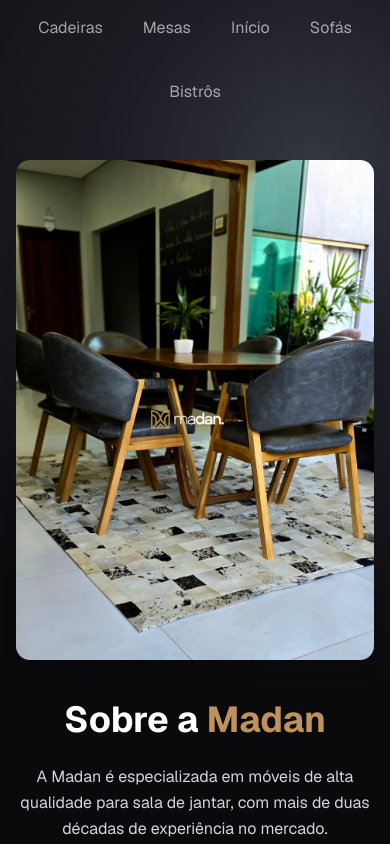
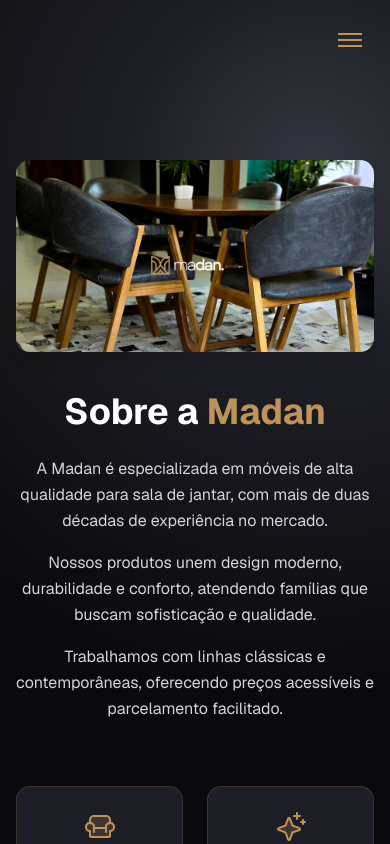
Before and after one commit to KkauDev/catalogo-moveleiro, a Next.js app: page /introducao in a window 390 px wide. Built offline with nearby package versions, Linux system fonts and the light colour scheme.

Commit message:
adicionando responsividade

```diff
--- a/components/layout/navbar.tsx
+++ b/components/layout/navbar.tsx
@@ -1,92 +1,165 @@
 "use client";
 
 import Link from "next/link";
-import { motion, useScroll, useMotionValueEvent } from "framer-motion";
+import {
+  motion,
+  useScroll,
+  useMotionValueEvent,
+  AnimatePresence,
+} from "framer-motion";
 import { useState } from "react";
+import { useRouter, usePathname } from "next/navigation";
 
 export default function Navbar() {
   const { scrollY } = useScroll();
 
   const [hidden, setHidden] = useState(false);
   const [scrolled, setScrolled] = useState(false);
+  const [menuOpen, setMenuOpen] = useState(false);
+
+  const router = useRouter();
+  const pathname = usePathname();
+
+  // Botão "Início"
+  function handleHomeClick(e: React.MouseEvent) {
+    if (pathname === "/") {
+      e.preventDefault();
+      router.refresh();
+      window.scrollTo({ top: 0, behavior: "smooth" });
+    }
+  }
 
   useMotionValueEvent(scrollY, "change", (current) => {
     const previous = scrollY.getPrevious() ?? 0;
 
-    // esconder ao descer
-    if (current > previous && current > 100) {
-      setHidden(true);
-    } else {
-      setHidden(false);
-    }
+    if (current > previous && current > 100) setHidden(true);
+    else setHidden(false);
 
-    // detectar scroll
-    if (current > 50) {
-      setScrolled(true);
-    } else {
-      setScrolled(false);
-    }
+    if (current > 50) setScrolled(true);
+    else setScrolled(false);
   });
 
+  const links = [
+    { name: "Cadeiras", href: "/Novidades" },
+    { name: "Mesas", href: "/Linhas" },
+    { name: "Início", href: "/" },
+    { name: "Sofás", href: "/contato" },
+    { name: "Bistrôs", href: "/contato" },
+  ];
+
+  const mobileLinks = [
+    { name: "Início", href: "/" },
+    { name: "Mesas", href: "/Linhas" },
+    { name: "Cadeiras", href: "/Novidades" },
+    { name: "Sofás", href: "/contato" },
+    { name: "Bistrôs", href: "/contato" },
+  ];
+
   return (
+    <>
       <motion.nav
         className={`fixed top-0 left-0 w-full flex items-center justify-center p-4 z-50 transition-all duration-300
-        ${scrolled ? "backdrop-blur-md shadow-md" : "bg-transparent"}
-      `}
-      animate={{
-        y: hidden ? -100 : 0,
-        opacity: hidden ? 0 : 1,
-      }}
+          ${scrolled ? "backdrop-blur-md shadow-md" : "bg-transparent"}`}
+        animate={{ y: hidden ? -100 : 0, opacity: hidden ? 0 : 1 }}
         transition={{ duration: 0.3, ease: "easeInOut" }}
       >
-      <div className="flex gap-10 md:gap-20 flex-wrap justify-center text-white">
+        {/* DESKTOP */}
+        <div className="hidden md:flex gap-10 md:gap-20 flex-wrap justify-center text-white">
+          {links.map((link) => {
+            const isHome = link.name === "Início";
+
+            return (
               <Link
+                key={link.name}
+                href={link.href}
+                onClick={isHome ? handleHomeClick : undefined}
                 className="opacity-60 hover:opacity-100 transition"
-          href="/Novidades"
               >
                 <span className="relative inline-block cursor-pointer group">
-            Cadeiras
-            <span className="absolute left-0 -bottom-1 h-2px w-0 bg-[#DB9166] transition-all duration-300 group-hover:w-full"></span>
+                  {link.name}
+                  <span className="absolute left-0 -bottom-1 h-0.5 w-0 bg-[#BF925A] transition-all duration-300 group-hover:w-full"></span>
                 </span>
               </Link>
+            );
+          })}
+        </div>
 
+        {/* BOTÃO HAMBURGUER / X */}
+        <button
+          onClick={() => setMenuOpen(!menuOpen)}
+          className="md:hidden absolute top-6 right-6 z-50 w-8 h-8 flex flex-col justify-center items-center gap-1"
+          aria-label="Abrir menu"
+        >
+          <span
+            className={`block h-0.5 w-6 bg-[#BF925A] transform transition duration-300 ease-in-out ${
+              menuOpen ? "rotate-45 translate-y-2" : ""
+            }`}
+          />
+          <span
+            className={`block h-0.5 w-6 bg-[#BF925A] transition duration-300 ease-in-out ${
+              menuOpen ? "opacity-0" : ""
+            }`}
+          />
+          <span
+            className={`block h-0.5 w-6 bg-[#BF925A] transform transition duration-300 ease-in-out ${
+              menuOpen ? "-rotate-45 -translate-y-2" : ""
+            }`}
+          />
+        </button>
+      </motion.nav>
+
+      {/* OVERLAY */}
+      <AnimatePresence>
+        {menuOpen && (
+          <motion.div
+            className="fixed inset-0 bg-black/70 z-40"
+            initial={{ opacity: 0 }}
+            animate={{ opacity: 1 }}
+            exit={{ opacity: 0 }}
+          />
+        )}
+      </AnimatePresence>
+
+      {/* MENU MOBILE */}
+      <AnimatePresence>
+        {menuOpen && (
+          <motion.div
+            initial={{ x: "100%" }}
+            animate={{ x: 0 }}
+            exit={{ x: "100%" }}
+            transition={{ duration: 0.35, ease: "easeInOut" }}
+            className="fixed top-0 right-0 h-full w-[75%] max-w-sm bg-[#0f0f0f] z-50 flex flex-col items-start justify-center px-10 gap-8 text-white shadow-2xl"
+          >
+            {/* BOTÃO X INTERNO */}
+            <button
+              onClick={() => setMenuOpen(false)}
+              className="absolute top-6 right-6 w-8 h-8 flex items-center justify-center"
+            >
+              <span className="absolute w-6 h-0.5 bg-[#BF925A] rotate-45" />
+              <span className="absolute w-6 h-0.5 bg-[#BF925A] -rotate-45" />
+            </button>
+
+            {/* LINKS MOBILE */}
+            {mobileLinks.map((link) => {
+              const isHome = link.name === "Início";
+
+              return (
                 <Link
-          className="opacity-60 hover:opacity-100 transition"
-          href="/Linhas"
+                  key={link.name}
+                  href={link.href}
+                  onClick={(e) => {
+                    if (isHome) handleHomeClick(e);
+                    setMenuOpen(false);
+                  }}
+                  className="text-xl opacity-80 hover:opacity-100 transition"
                 >
-          <span className="relative inline-block cursor-pointer group">
-            Mesas
-            <span className="absolute left-0 -bottom-1 h-2px w-0 bg-[#DB9166] transition-all duration-300 group-hover:w-full"></span>
-          </span>
+                  {link.name}
                 </Link>
-
-        <Link className="opacity-60 hover:opacity-100 transition" href="/">
-          <span className="relative inline-block cursor-pointer group">
-            Início
-            <span className="absolute left-0 -bottom-1 h-2px w-0 bg-[#DB9166] transition-all duration-300 group-hover:w-full"></span>
-          </span>
-        </Link>
-
-        <Link
-          className="opacity-60 hover:opacity-100 transition"
-          href="/contato"
-        >
-          <span className="relative inline-block cursor-pointer group">
-            Sofás
-            <span className="absolute left-0 -bottom-1 h-2px w-0 bg-[#DB9166] transition-all duration-300 group-hover:w-full"></span>
-          </span>
-        </Link>
-
-        <Link
-          className="opacity-60 hover:opacity-100 transition"
-          href="/contato"
-        >
-          <span className="relative inline-block cursor-pointer group">
-            Bistrôs
-            <span className="absolute left-0 -bottom-1 h-2px w-0 bg-[#DB9166] transition-all duration-300 group-hover:w-full"></span>
-          </span>
-        </Link>
-      </div>
-    </motion.nav>
+              );
+            })}
+          </motion.div>
+        )}
+      </AnimatePresence>
+    </>
   );
 }
--- a/src/app/introducao/page.tsx
+++ b/src/app/introducao/page.tsx
@@ -33,6 +33,7 @@ export default function Introducao() {
   return (
     <section className="w-full flex flex-col items-center py-16 px-4 overflow-hidden">
       <div className="w-full max-w-6xl flex flex-col md:flex-row items-center justify-center gap-10">
+        {/* IMAGEM */}
         <motion.div
           initial={{ opacity: 0, x: -50 }}
           whileInView={{ opacity: 1, x: 0 }}
@@ -40,16 +41,17 @@ export default function Introducao() {
           transition={{ duration: 0.8, ease: easeOut }}
           className="w-full md:w-1/2 flex justify-center"
         >
-          <div className="overflow-hidden rounded-xl shadow-lg">
+          <div className="overflow-hidden rounded-xl shadow-lg w-full max-w-420px">
             <Image
               src={mesa4}
               alt="Mesa Madan"
-              className="w-125 h-125 object-cover transition duration-500 hover:scale-105 hover:brightness-110"
+              className="w-full h-48 sm:h-64 md:h-420px object-cover transition duration-500 hover:scale-105 hover:brightness-110"
               priority
             />
           </div>
         </motion.div>
 
+        {/* TEXTO */}
         <motion.div
           initial="hidden"
           whileInView="visible"
@@ -83,6 +85,7 @@ export default function Introducao() {
         </motion.div>
       </div>
 
+      {/* CARDS */}
       <motion.div
         initial="hidden"
         whileInView="visible"
```
Also changed, not shown: src/app/home/page.tsx (+36 -18 lines). Lines whose indentation alone changed are shown as unchanged.
